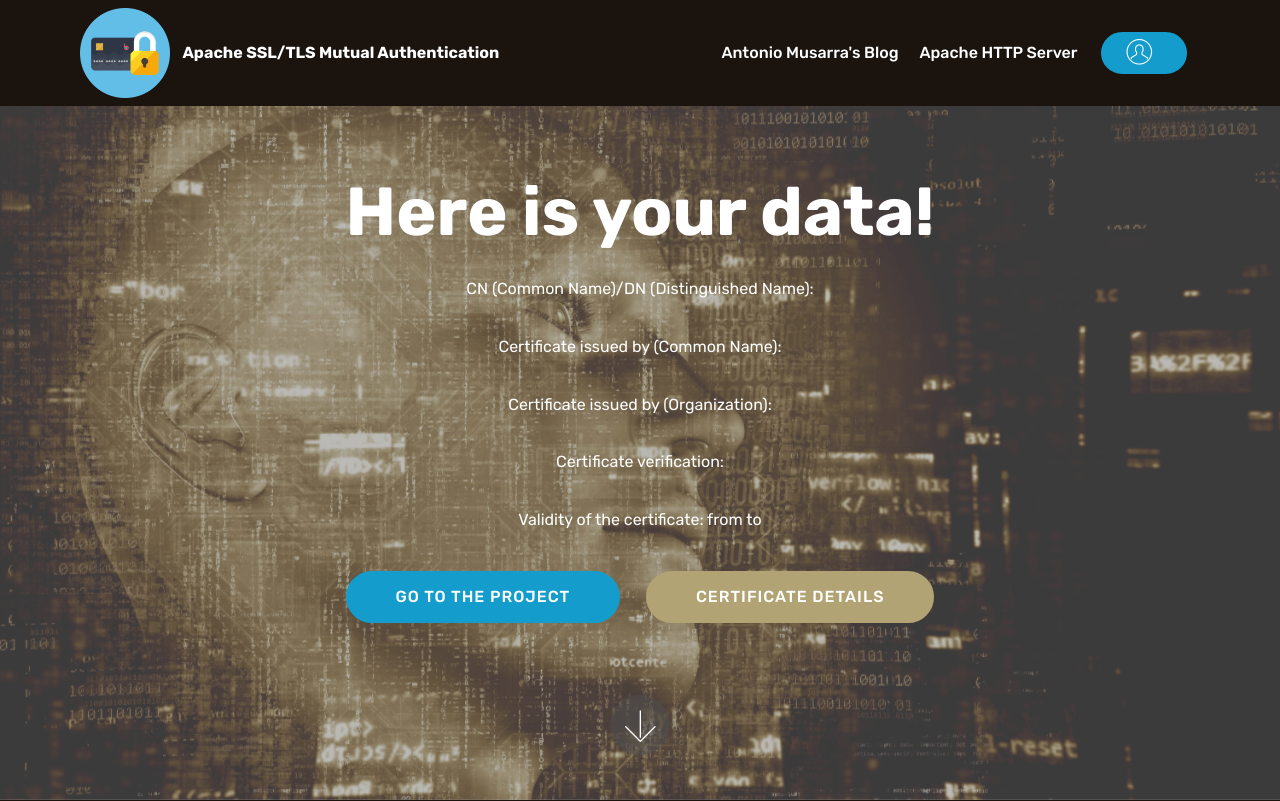
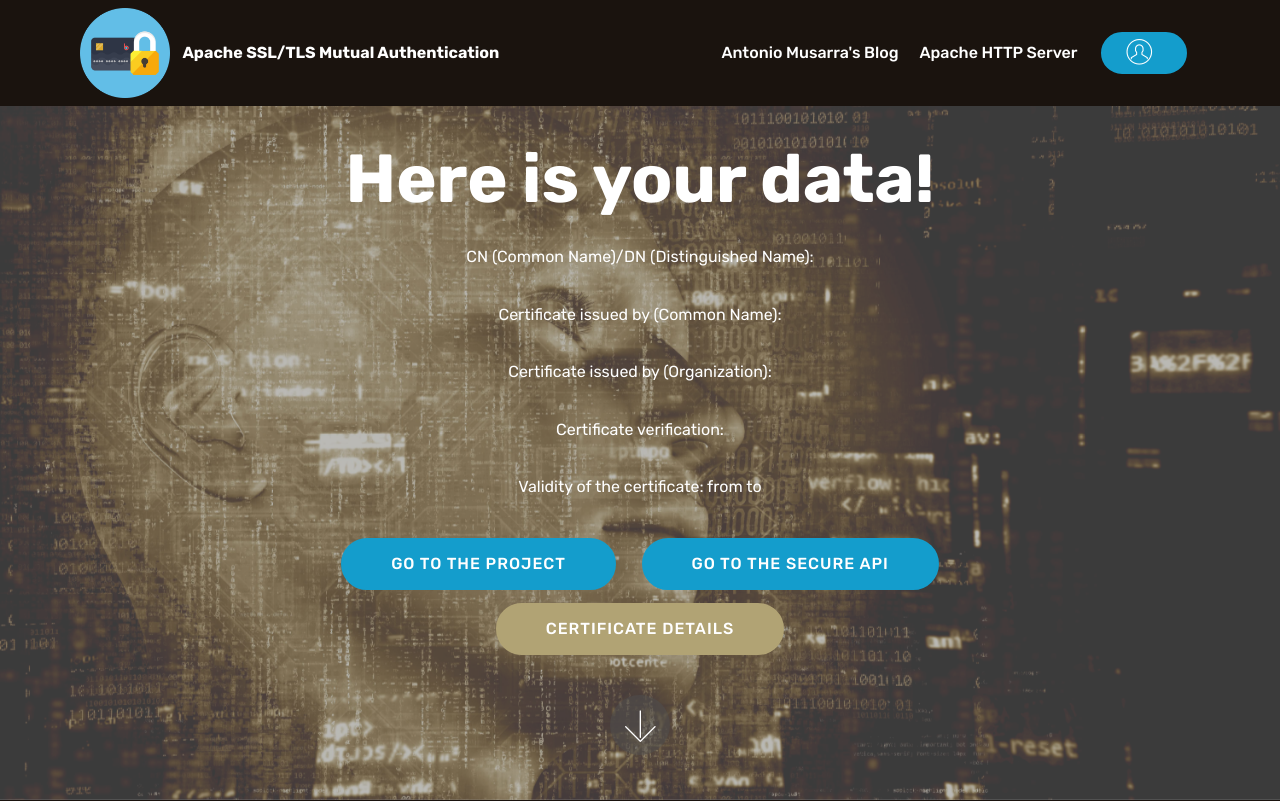
Before and after one commit to amusarra/docker-apache-ssl-tls-mutual-authentication, a PHP site: page /secure in a window 1280 px wide. Shown: the top 801 px of the page. Run offline with PHP 8.4, Linux system fonts and the light colour scheme; some web fonts are replaced.

Commit message:
Add the Secure API button

```diff
--- a/configs/www/secure/index.php
+++ b/configs/www/secure/index.php
@@ -81,6 +81,7 @@
                 <p class="mbr-text pb-3 mbr-fonts-style display-7">Validity of the certificate: from <?= getenv('SSL_CLIENT_V_START')?> to <?= getenv('SSL_CLIENT_V_END')?></p>
                 <div class="mbr-section-btn">
                     <a class="btn btn-md btn-primary display-4" href="https://github.com/amusarra/docker-apache-ssl-tls-mutual-authentication">GO TO THE PROJECT</a>
+                    <a class="btn btn-md btn-primary display-4" href="<?= getenv('REQUEST_SCHEME') . '://' . getenv('SERVER_NAME') . ':' . getenv('SERVER_PORT') ?>/secure/api">GO TO THE SECURE API</a>
                     <a class="btn btn-md btn-danger display-4" href="#" data-toggle="modal" data-target="#exampleModalButton">CERTIFICATE DETAILS</a>
                 </div>
             </div>
```
